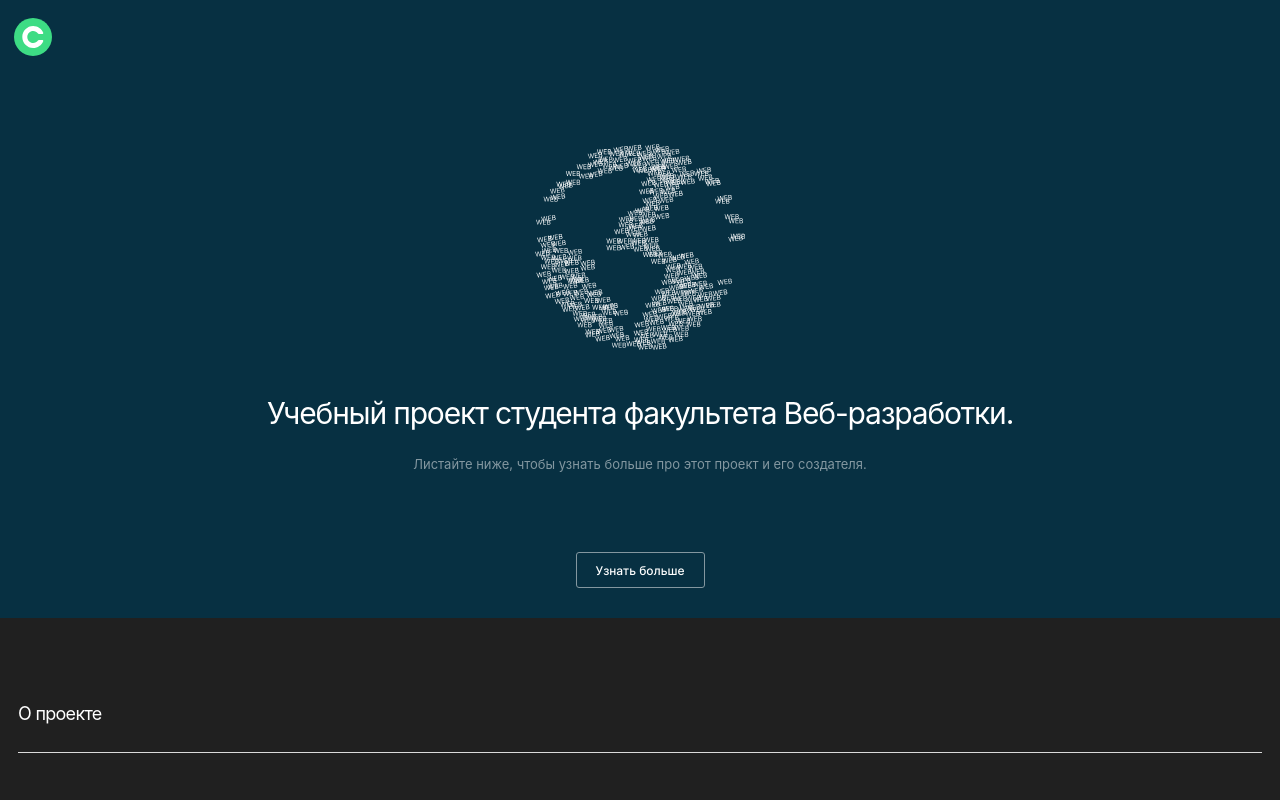
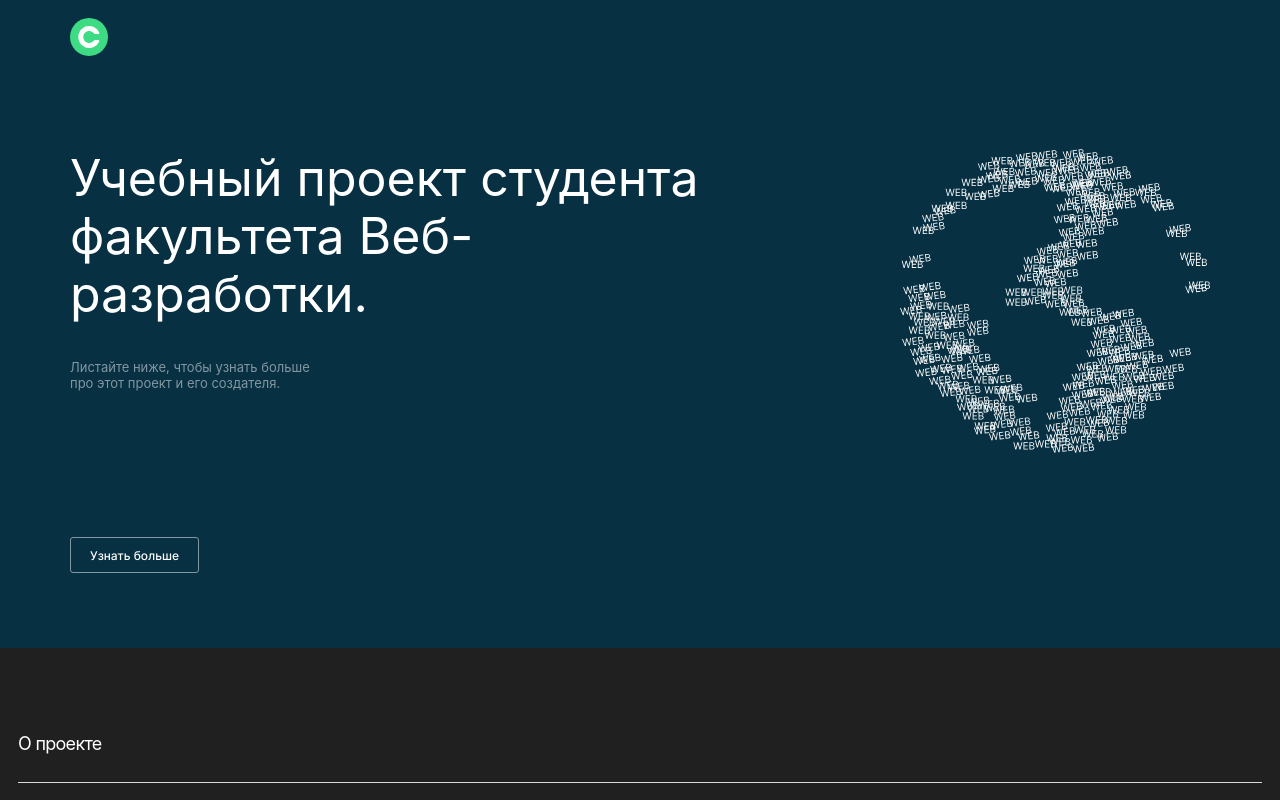
Before and after one commit to kobewinona/movies-explorer-frontend, a React (Create React App) app: page / in a window 1280 px wide. Shown: the top 800 px of the page. Built offline with nearby package versions, Linux system fonts and the light colour scheme.

Commit message:
feat: add adaptive design to Promo, Profile and Header

```diff
--- a/src/components/Auth/Auth.css
+++ b/src/components/Auth/Auth.css
@@ -36,7 +36,7 @@
   font-weight: 400;
   line-height: normal;
 
-  margin: 0;
+  margin: 14px 0 0;
 }
 
 .auth__link {
@@ -48,6 +48,16 @@
   text-decoration: none;
 
   margin: 0;
+
+  opacity: 1;
+
+  transition: opacity .4s ease-in-out;
+}
+
+.auth__link:hover {
+  opacity: .6;
+
+  transition: opacity .2s ease-in-out;
 }
 
 @media (min-width: 768px) {
--- a/src/components/Footer/Footer.css
+++ b/src/components/Footer/Footer.css
@@ -1,5 +1,6 @@
 .footer {
   width: calc(100% - (10px * 2));
+  max-width: 708px;
 
   margin: 0 auto;
   padding: 80px 0 20px;
@@ -20,22 +21,28 @@
   padding: 0 0 19px;
 }
 
+.footer__links-container {
+  display: flex;
+  flex-direction: column;
+}
+
 .footer__link-list {
   list-style: none;
 
+  display: flex;
+  flex-direction: column;
+  align-items: center;
+  row-gap: 12px;
+  order: 1;
+
+  margin: 30px auto;
   padding: 0;
 }
 
-.footer__link-list-item {
+.footer__link {
   text-align: center;
-
-  margin: 0 auto 12px;
-}
-
-.footer__link {
   color: #fff;
   font-size: 12px;
-  font-style: normal;
   font-weight: 400;
   line-height: normal;
   text-decoration: none;
@@ -59,5 +66,35 @@
   font-weight: 400;
   line-height: normal;
 
-  margin-top: 30px;
+  order: 2;
+
+  margin: 0;
 }
+
+@media (min-width: 768px) {
+  .footer {
+    width: calc(100% - (30px * 2));
+    max-width: 1140px;
+  }
+
+  .footer__links-container {
+    flex-direction: row;
+    justify-content: space-between;
+
+    margin-top: 20px;
+  }
+
+  .footer__link-list {
+    flex-direction: row;
+    column-gap: 20px;
+    order: 2;
+
+    margin: 0;
+  }
+
+  .footer__copyright {
+    color: #fff;
+
+    order: 1;
+  }
+}
--- a/src/components/Footer/Footer.jsx
+++ b/src/components/Footer/Footer.jsx
@@ -7,6 +7,7 @@ const Footer = ({isHidden}) => {
   return (
     <footer className={`footer ${isHidden && 'footer_hidden'}`}>
       <div className="footer__title">Учебный проект Яндекс.Практикум х BeatFilm.</div>
+      <div className="footer__links-container">
         <ul className="footer__link-list">
           <li className="footer__link-list-item">
             <a className="footer__link" href="https://practicum.yandex.ru">Яндекс.Практикум</a>
@@ -16,6 +17,7 @@ const Footer = ({isHidden}) => {
           </li>
         </ul>
         <p className="footer__copyright">&copy;2020</p>
+      </div>
     </footer>
   );
 };
--- a/src/components/Header/Header.css
+++ b/src/components/Header/Header.css
@@ -19,6 +19,7 @@
 
 .header__container {
   width: calc(100% - (14px * 2));
+  max-width: 708px;
 
   display: flex;
   justify-content: space-between;
@@ -26,3 +27,10 @@
 
   margin: 0 auto;
 }
+
+@media (min-width: 768px) {
+  .header__container {
+    width: calc(100% - (30px * 2));
+    max-width: 1140px;
+  }
+}
--- a/src/components/Login/Login.jsx
+++ b/src/components/Login/Login.jsx
@@ -37,8 +37,6 @@ const Login = ({onSignIn}) => {
             name="userEmail"
             type="email"
             aria-label="E-mail."
-            minLength="2"
-            maxLength="40"
             required
           />
           <p className="login__input-title">Пароль</p>
@@ -48,8 +46,6 @@ const Login = ({onSignIn}) => {
             name="password"
             type="password"
             aria-label="Пароль."
-            minLength="2"
-            maxLength="40"
             required
           />
         </div>
--- a/src/components/Profile/Profile.css
+++ b/src/components/Profile/Profile.css
@@ -1,5 +1,6 @@
 .profile {
   width: calc(100% - (30px * 2));
+  max-width: 396px;
   height: 100%;
 
   display: grid;
@@ -111,3 +112,23 @@
 
   margin: 0 0 5px 0;
 }
+
+@media (min-width: 768px) {
+  .profile__greeting {
+    margin-top: 236px;
+  }
+
+  .profile__control {
+    margin-bottom: 269px;
+  }
+}
+
+@media (min-width: 1280px) {
+  .profile__greeting {
+    margin-top: 74px;
+  }
+
+  .profile__control {
+    margin-bottom: 70px;
+  }
+}
--- a/src/components/Profile/Profile.jsx
+++ b/src/components/Profile/Profile.jsx
@@ -19,7 +19,7 @@ const Profile = ({onEdit}) => {
   const [inputValues, setInputValues] = useState({});
 
   const handleModeSwitch = () => {
-    setIsEditModeOn(true);
+    setIsEditModeOn(!isEditModeOn);
   };
 
   const handleValuesUpdate = (name, value) => {
@@ -88,7 +88,7 @@ const Profile = ({onEdit}) => {
           <ul className="profile__control">
           {
             isEditModeOn
-            ? null
+            ? <li><button className="profile__button" onClick={handleModeSwitch}>Отменить</button></li>
             : <li><button className="profile__button" onClick={handleModeSwitch}>Редактировать</button></li>
           }
             <li><Link className="profile__link" to="/signin">Выйти из аккаунта</Link></li>
--- a/src/components/Promo/Promo.css
+++ b/src/components/Promo/Promo.css
@@ -1,37 +1,66 @@
 .promo {
   background-color: #073042;
 
-  margin: 0 auto;
   padding: 70px 0 30px;
 }
 
+.promo__container {
+  width: calc(100% - (10px * 2));
+  max-width: 680px;
+
+  margin: 0 auto;
+}
+
+.promo__cover-container {
+  display: flex;
+  flex-direction: column;
+  justify-content: space-between;
+  align-items: center;
+
+  margin-bottom: 80px;
+}
+
 .promo__cover-image {
-  width: clamp(210px, 5vw, 310px);
+  width: clamp(210px, 50vw, 310px);
   aspect-ratio: 105 / 103;
 
   background-image: url('../../images/lead-cover.svg');
   background-repeat: no-repeat;
   background-position: center;
+  background-size: contain;
 
   display: block;
+  order: 1;
 
   margin: 0 auto;
 }
 
+.promo__title-container {
+  display: flex;
+  flex-direction: column;
+  align-items: center;
+  row-gap: 24px;
+  order: 2;
+
+  margin: 44px auto 80px;
+}
+
 .promo__title {
   width: 100%;
+  max-width: 680px;
 
-  font-size: 30px;
+  font-size: clamp(30px, 7vw, 40px);
   text-align: center;
   font-weight: 400;
-  line-height: 38px;
+  line-height: clamp(38px, 9vw, 50px);
   letter-spacing: -1.2px;
 
-  margin: 44px 0 24px;
+  margin: 0;
 }
 
 .promo__subtitle {
-  width: calc(100% - (30px * 2));
+  width: calc(100% - (20px * 2));
+  max-width: 260px;
 
   color: #8397A0;
   text-align: center;
@@ -39,7 +68,7 @@
   font-weight: 400;
   line-height: normal;
 
-  margin: 24px auto 80px;
+  margin: 0;
 }
 
 .promo__link {
@@ -71,3 +100,76 @@
 
   transition: opacity .2s ease-in-out;
 }
+
+@media (min-width: 768px) {
+  .promo {
+    padding: 140px 0 76px;
+  }
+
+  .promo__container {
+    width: calc(100% - (44px * 2));
+    max-width: 1140px;
+  }
+
+  .promo__cover-container {
+    margin-bottom: 92px;
+  }
+
+  .promo__title-container {
+    row-gap: 22px;
+  }
+
+  .promo__title {
+    font-size: clamp(40px, 4.5vw, 50px);
+    line-height: clamp(50px, 5.5vw, 58px);
+    letter-spacing: 0;
+  }
+}
+
+@media (min-width: 1280px) {
+  .promo {
+    padding: 75px 0;
+  }
+
+  .promo__container {
+    width: calc(100% - (70px * 2));
+  }
+
+  .promo__cover-container {
+    flex-direction: row;
+    justify-content: space-between;
+    align-items: start;
+
+    margin-bottom: 84px;
+  }
+
+  .promo__cover-image {
+    margin: 0;
+  }
+
+  .promo__title-container {
+    align-items: start;
+    row-gap: 36px;
+    order: 1;
+
+    margin: 0;
+  }
+
+  .promo__title {
+    text-align: left;
+
+    max-width: 640px;
+  }
+
+  .promo__subtitle {
+    text-align: left;
+  }
+
+  .promo__cover-image {
+    order: 2;
+  }
+
+  .promo__link {
+    margin: 0;
+  }
+}
--- a/src/components/Promo/Promo.jsx
+++ b/src/components/Promo/Promo.jsx
@@ -6,10 +6,20 @@ import './Promo.css';
 const Promo = () => {
   return (
     <section className="promo">
-      <div className="promo__cover-image"></div>
-      <h1 className="promo__title">Учебный проект студента факультета Веб-разработки.</h1>
-      <p className="promo__subtitle">Листайте ниже, чтобы узнать больше про этот проект и его создателя.</p>
-      <a className="promo__link" href="#about-project">Узнать больше</a>
+      <div className="promo__container">
+        <div className="promo__cover-container">
+          <div className="promo__cover-image"></div>
+          <div className="promo__title-container">
+            <h1 className="promo__title">
+              Учебный проект студента факультета Веб-разработки.
+            </h1>
+            <p className="promo__subtitle">
+              Листайте ниже, чтобы узнать больше про этот проект и его создателя.
+            </p>
+          </div>
+        </div>
+        <a className="promo__link" href="#about-project">Узнать больше</a>
+      </div>
     </section>
   );
 };
--- a/src/components/Register/Register.jsx
+++ b/src/components/Register/Register.jsx
@@ -48,8 +48,6 @@ const Register = ({onSignUp}) => {
             name="userEmail"
             type="email"
             aria-label="E-mail."
-            minLength="2"
-            maxLength="40"
             required
           />
           <p className="register__input-title">Пароль</p>
@@ -59,8 +57,6 @@ const Register = ({onSignUp}) => {
             name="password"
             type="password"
             aria-label="Пароль."
-            minLength="2"
-            maxLength="40"
             required
           />
         </div>
--- a/src/components/Shared/Form/Form.css
+++ b/src/components/Shared/Form/Form.css
@@ -17,7 +17,6 @@
 
   color: #fff;
 
-  margin-bottom: 14px;
   padding: 15px 0;
   border: none;
   border-radius: 3px;
```
Lines whose indentation alone changed are shown as unchanged.
